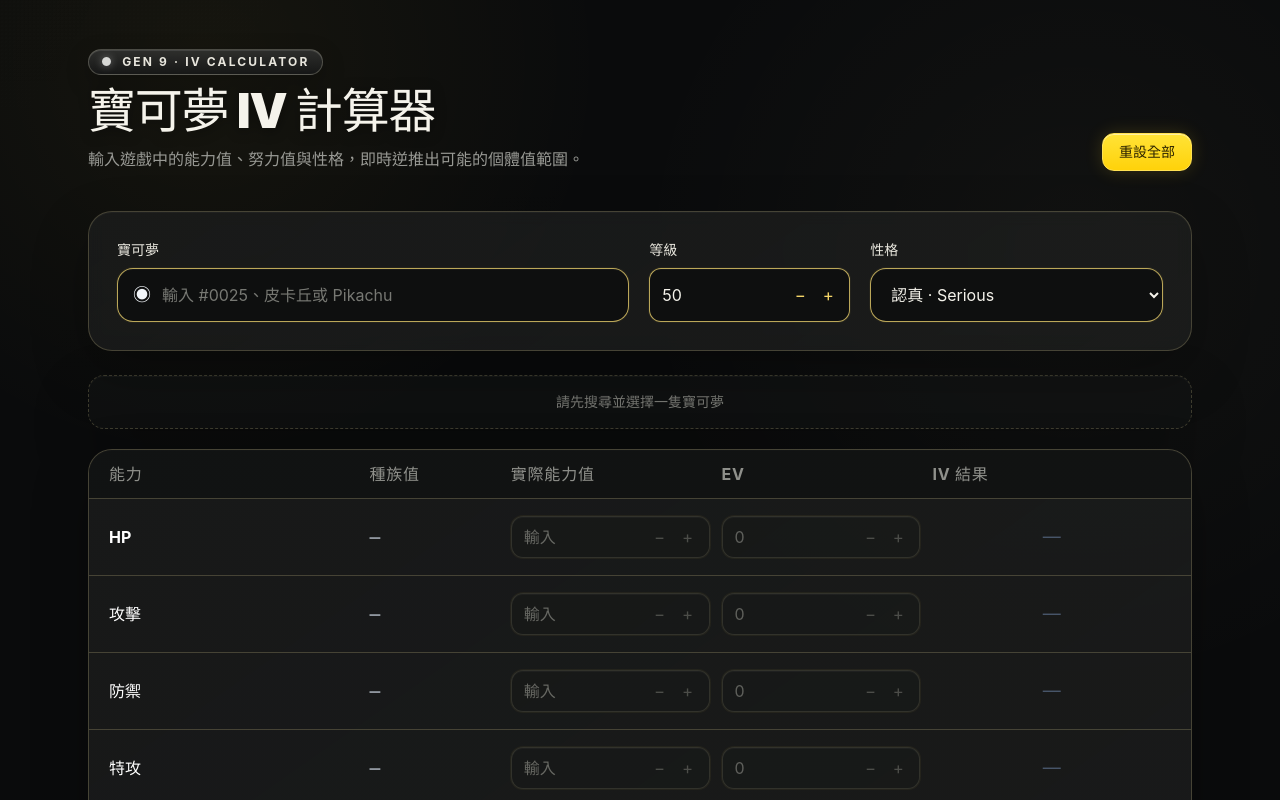
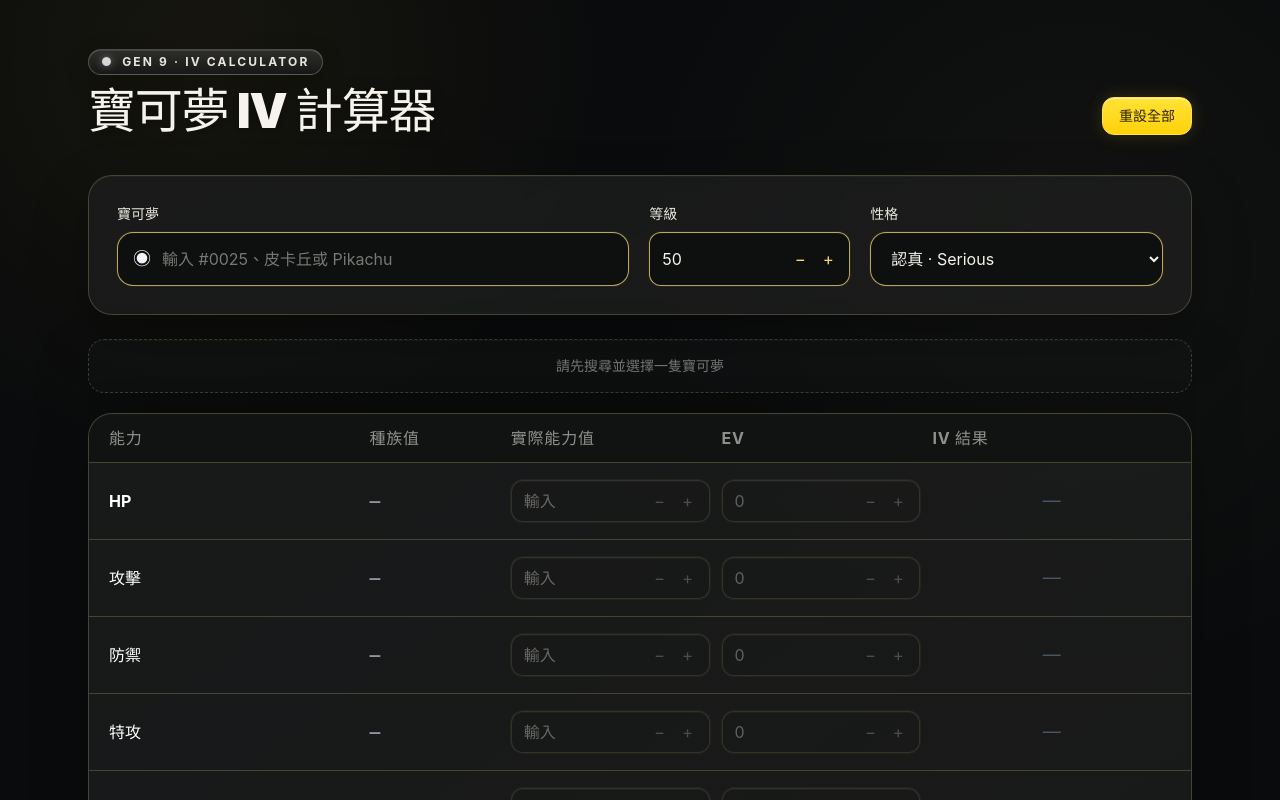
Before and after one commit to Peatle/my-poke-calc, a React (Vite) app: page / in a window 1280 px wide. Shown: the top 800 px of the page. Built offline with nearby package versions, Linux system fonts and the light colour scheme.

Commit message:
style: remove header description

```diff
--- a/src/App.css
+++ b/src/App.css
@@ -52,7 +52,6 @@
   text-shadow: 0 2px 14px rgb(0 0 0 / 45%);
 }
 
-.page-copy,
 .footer-copy {
   color: var(--color-muted);
 }
--- a/src/App.tsx
+++ b/src/App.tsx
@@ -157,9 +157,6 @@
             <h1 className="page-title text-3xl font-black tracking-tight sm:text-5xl">
               寶可夢 IV 計算器
             </h1>
-            <p className="page-copy mt-3 max-w-2xl text-sm leading-6 sm:text-base">
-              輸入遊戲中的能力值、努力值與性格，即時逆推出可能的個體值範圍。
-            </p>
           </div>
           <button
             className="reset-button self-start rounded-xl px-4 py-2 text-sm font-semibold transition sm:self-auto"
```
